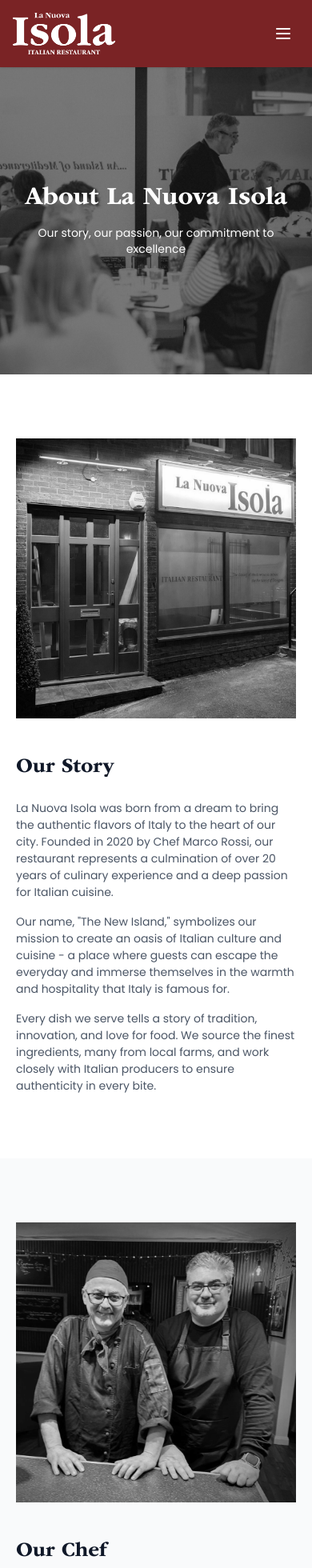
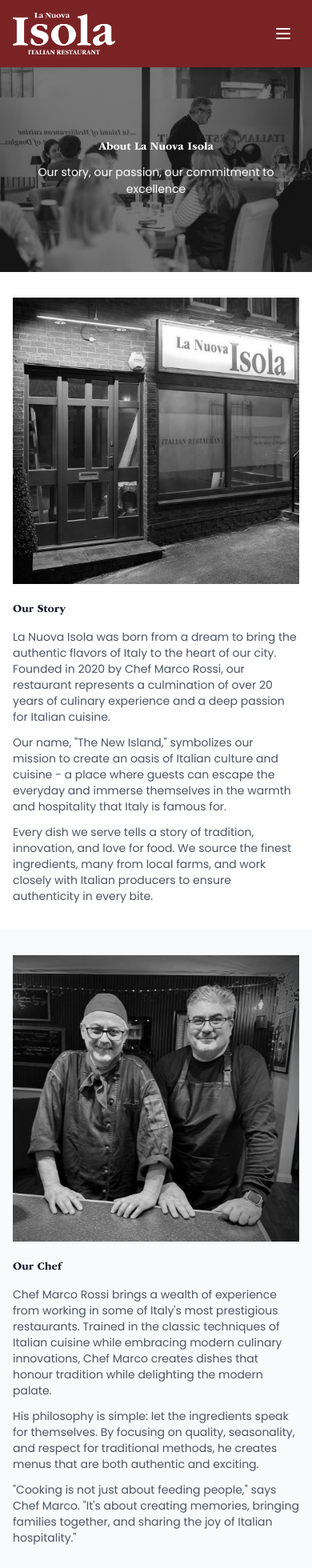
Before and after one commit to LYNKSPortal/la-nuova-isola-iom, a Next.js app: page /about in a window 390 px wide. Shown: the top 1960 px of the page at 80% size. Built offline with nearby package versions, Linux system fonts and the light colour scheme.

Commit message:
Optimize Gallery and About pages for mobile/tablet/desktop responsiveness

```diff
--- a/src/app/about/page.tsx
+++ b/src/app/about/page.tsx
@@ -20,7 +20,7 @@ export default function About() {
       <Header />
 
       {/* Hero Section */}
-      <section className="relative h-96 w-full overflow-hidden" aria-labelledby="about-hero-heading">
+      <section className="relative h-64 sm:h-80 md:h-96 w-full overflow-hidden" aria-labelledby="about-hero-heading">
         <img
           src="/homepage-slider/Isola_01-scaled.jpg"
           alt="Restaurant background"
@@ -36,11 +36,11 @@ export default function About() {
         />
         <div style={{ position: 'absolute', top: 0, left: 0, width: '100%', height: '100%', backgroundColor: 'rgba(0,0,0,0.5)', zIndex: 1 }}></div>
         <header className="relative h-full flex items-center justify-center" style={{ zIndex: 2 }}>
-          <div className="text-center px-[20px] sm:px-[20px] md:px-[50px] lg:px-[50px] xl:px-[50px]">
-            <h1 id="about-hero-heading" className="font-bold text-white mb-4">
+          <div className="text-center px-4 sm:px-6 md:px-8">
+            <h1 id="about-hero-heading" className="font-bold text-white mb-3 md:mb-4 text-2xl sm:text-3xl md:text-4xl">
               About La Nuova Isola
             </h1>
-            <p className="text-xl text-white">
+            <p className="text-base sm:text-lg md:text-xl text-white">
               Our story, our passion, our commitment to excellence
             </p>
           </div>
@@ -48,9 +48,9 @@ export default function About() {
       </section>
 
       {/* Our Story Section */}
-      <section className="py-20 bg-white">
-        <div className="px-[20px] sm:px-[20px] md:px-[50px] lg:px-[50px] xl:px-[50px]">
-          <div className="grid grid-cols-1 lg:grid-cols-2 gap-12 items-center">
+      <section className="py-8 md:py-12 lg:py-16 bg-white">
+        <div className="px-4 sm:px-6 md:px-8 lg:px-12 xl:px-16">
+          <div className="grid grid-cols-1 lg:grid-cols-2 gap-6 md:gap-8 lg:gap-12 items-center">
             <div>
               <img
                 src="/outside-restaurant.jpg"
@@ -59,18 +59,18 @@ export default function About() {
               />
             </div>
             <div>
-              <h2 className="font-bold text-gray-900 mb-6">Our Story</h2>
-              <p className="text-gray-600 mb-4">
+              <h2 className="font-bold text-gray-900 mb-4 md:mb-6 text-xl md:text-2xl lg:text-3xl">Our Story</h2>
+              <p className="text-gray-600 mb-3 md:mb-4 text-sm md:text-base">
                 La Nuova Isola was born from a dream to bring the authentic flavors of Italy to the heart of our city.
                 Founded in 2020 by Chef Marco Rossi, our restaurant represents a culmination of over 20 years of
                 culinary experience and a deep passion for Italian cuisine.
               </p>
-              <p className="text-gray-600 mb-4">
+              <p className="text-gray-600 mb-3 md:mb-4 text-sm md:text-base">
                 Our name, "The New Island," symbolizes our mission to create an oasis of Italian culture and cuisine
                 - a place where guests can escape the everyday and immerse themselves in the warmth and hospitality
                 that Italy is famous for.
               </p>
-              <p className="text-gray-600">
+              <p className="text-gray-600 text-sm md:text-base">
                 Every dish we serve tells a story of tradition, innovation, and love for food. We source the finest
                 ingredients, many from local farms, and work closely with Italian producers to ensure authenticity
                 in every bite.
@@ -81,22 +81,22 @@ export default function About() {
       </section>
 
       {/* Chef Section */}
-      <section className="py-20 bg-gray-50">
-        <div className="px-[20px] sm:px-[20px] md:px-[50px] lg:px-[50px] xl:px-[50px]">
-          <div className="grid grid-cols-1 lg:grid-cols-2 gap-12 items-center">
+      <section className="py-8 md:py-12 lg:py-16 bg-gray-50">
+        <div className="px-4 sm:px-6 md:px-8 lg:px-12 xl:px-16">
+          <div className="grid grid-cols-1 lg:grid-cols-2 gap-6 md:gap-8 lg:gap-12 items-center">
             <div className="order-2 lg:order-1">
-              <h2 className="font-bold text-gray-900 mb-6">Our Chef</h2>
-              <p className="text-gray-600 mb-4">
+              <h2 className="font-bold text-gray-900 mb-4 md:mb-6 text-xl md:text-2xl lg:text-3xl">Our Chef</h2>
+              <p className="text-gray-600 mb-3 md:mb-4 text-sm md:text-base">
                 Chef Marco Rossi brings a wealth of experience from working in some of Italy's most prestigious
                 restaurants. Trained in the classic techniques of Italian cuisine while embracing modern
                 culinary innovations, Chef Marco creates dishes that honour tradition while delighting the modern palate.
               </p>
-              <p className="text-gray-600 mb-4">
+              <p className="text-gray-600 mb-3 md:mb-4 text-sm md:text-base">
                 His philosophy is simple: let the ingredients speak for themselves. By focusing on quality,
                 seasonality, and respect for traditional methods, he creates menus that are both authentic and
                 exciting.
               </p>
-              <p className="text-gray-600">
+              <p className="text-gray-600 text-sm md:text-base">
                 "Cooking is not just about feeding people," says Chef Marco. "It's about creating memories,
                 bringing families together, and sharing the joy of Italian hospitality."
               </p>
--- a/src/app/gallery/page.tsx
+++ b/src/app/gallery/page.tsx
@@ -359,7 +359,7 @@ export default function Gallery() {
       <Header />
 
       {/* Hero Section */}
-      <section className="relative h-96 w-full overflow-hidden">
+      <section className="relative h-64 sm:h-80 md:h-96 w-full overflow-hidden">
         <img
           src="/homepage-slider/Isola_15-scaled.jpg"
           alt="Restaurant background"
@@ -375,11 +375,11 @@ export default function Gallery() {
         />
         <div style={{ position: 'absolute', top: 0, left: 0, width: '100%', height: '100%', backgroundColor: 'rgba(0,0,0,0.5)', zIndex: 1 }}></div>
         <header className="relative h-full flex items-center justify-center" style={{ zIndex: 2 }}>
-          <div className="text-center px-[20px] sm:px-[20px] md:px-[50px] lg:px-[50px] xl:px-[50px]">
-            <h1 className="font-bold text-white mb-4">
+          <div className="text-center px-4 sm:px-6 md:px-8">
+            <h1 className="font-bold text-white mb-3 md:mb-4 text-2xl sm:text-3xl md:text-4xl">
               Gallery
             </h1>
-            <p className="text-xl text-white">
+            <p className="text-base sm:text-lg md:text-xl text-white">
               Experience the ambiance and flavors of La Nuova Isola
             </p>
           </div>
@@ -387,9 +387,9 @@ export default function Gallery() {
       </section>
 
       {/* Gallery Grid */}
-      <section className="py-12 bg-gray-50">
-        <div className="px-[20px] sm:px-[20px] md:px-[50px] lg:px-[50px] xl:px-[50px]">
-          <div className="grid grid-cols-1 sm:grid-cols-2 md:grid-cols-3 lg:grid-cols-4 gap-4">
+      <section className="py-8 md:py-10 lg:py-12 bg-gray-50">
+        <div className="px-4 sm:px-6 md:px-8 lg:px-12 xl:px-16">
+          <div className="grid grid-cols-2 md:grid-cols-3 lg:grid-cols-4 gap-3 md:gap-4">
             {galleryImages.map((image) => (
               <div key={image.id} className="bg-white shadow-lg">
                 <div className="relative aspect-square">
--- a/src/app/reservations/page.tsx
+++ b/src/app/reservations/page.tsx
@@ -22,21 +22,21 @@ export default function Reservations() {
 
 
       {/* Private Events */}
-      <section className="py-20 bg-white">
-        <div className="px-[20px] sm:px-[20px] md:px-[50px] lg:px-[50px] xl:px-[50px]">
-          <div className="text-center mb-12">
-            <h2 className="font-bold text-gray-900 mb-4">Private Events & Large Parties</h2>
-            <p className="text-gray-600 max-w-2xl mx-auto">
+      <section className="py-8 md:py-12 lg:py-16 bg-white">
+        <div className="px-4 sm:px-6 md:px-8 lg:px-12 xl:px-16">
+          <div className="text-center mb-6 md:mb-8 lg:mb-12">
+            <h2 className="font-bold text-gray-900 mb-3 md:mb-4 text-xl md:text-2xl lg:text-3xl">Private Events & Large Parties</h2>
+            <p className="text-gray-600 max-w-2xl mx-auto text-sm md:text-base">
               For parties of 8 or more, or for private events, please contact us directly for personalized service
             </p>
           </div>
 
-          <div className="grid grid-cols-1 lg:grid-cols-2 gap-8">
-            <div className="bg-gray-50 rounded-lg p-8">
-              <div className="text-center mb-6">
-                <h3 className="font-semibold text-gray-900">Private Dining Room</h3>
+          <div className="grid grid-cols-1 lg:grid-cols-2 gap-6 md:gap-8">
+            <div className="bg-gray-50 rounded-lg p-4 sm:p-6 md:p-8">
+              <div className="text-center mb-4 md:mb-6">
+                <h3 className="font-semibold text-gray-900 text-lg md:text-xl">Private Dining Room</h3>
               </div>
-              <p className="text-gray-600 mb-6">
+              <p className="text-gray-600 mb-4 md:mb-6 text-sm md:text-base">
                 Our elegant private dining room accommodates up to 50 guests and is perfect for:
               </p>
               <ul className="text-gray-600 space-y-3 mb-6">
```
